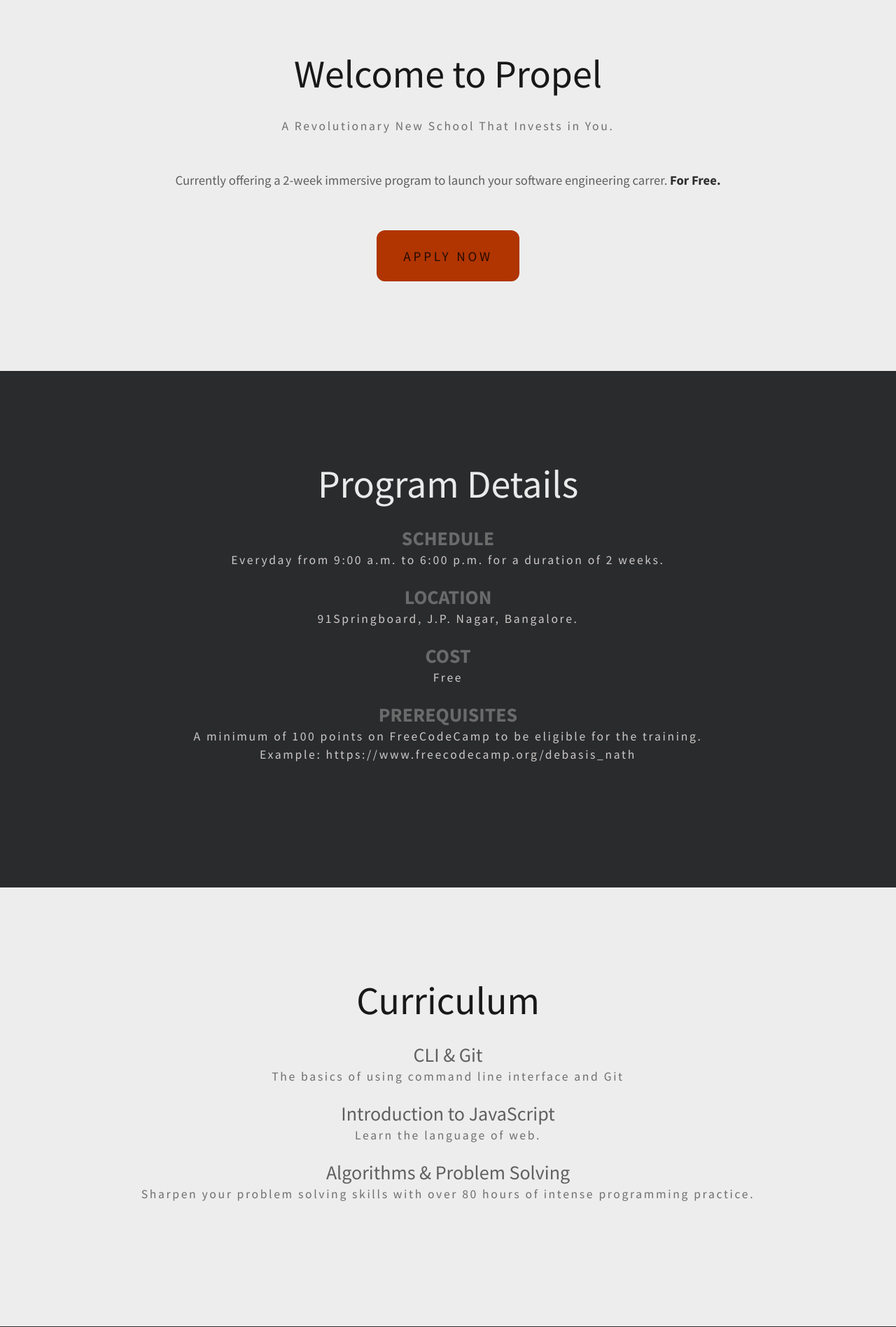
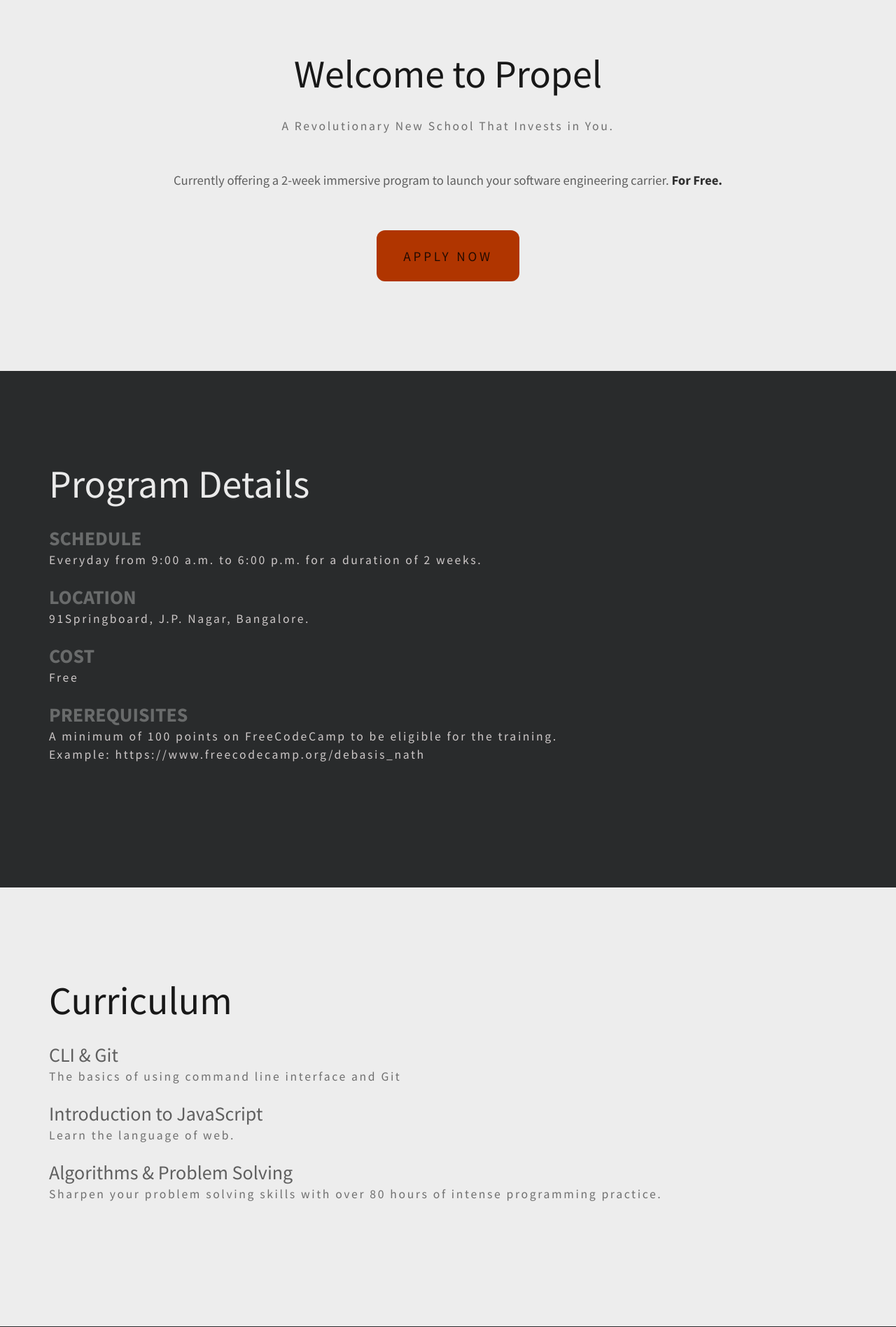
Before and after one commit to surajptl/propel_school, a Django app: template app/templates/app/index.html in a window 1280 px wide. Shown: the part 655-2551 px from the top of the page at 70% size. Run offline with Django 3.2, Linux system fonts and the light colour scheme; the template is opened without the code that fills it, so the values that code supplies are empty; some libraries are stand-ins or nearby versions.

Commit message:
Left-align text on index page

```diff
--- a/app/admin.py
+++ b/app/admin.py
@@ -13,8 +13,8 @@ from time import sleep
 #Admin class for Applicant model
 class ApplicantAdmin(admin.ModelAdmin):
     model = Applicant
-    list_display = ('applicant_name', 'applicant_id', 'phone_number', 'approval','points')
-    list_filter = ('applicant_name', 'approval',)
+    list_display = ('applicant_name', 'applicant_id', 'phone_number', 'approval','points','join_confirm')
+    list_filter = ('applicant_name', 'approval','join_confirm')
     search_fields = ('applicant_id__email','applicant_id__full_name')
     actions = ('fetch_fcc_points', 'shortlist_condidate', \
         'join_propel', 'propel_challenge', 'Extended_propel_challenge')
--- a/app/config.py
+++ b/app/config.py
@@ -1,4 +1,4 @@
 from suit.apps import DjangoSuitConfig
 
 class SuitConfig(DjangoSuitConfig):
-    layout = 'vertical'
+    layout = 'horizontal'
--- a/app/templates/app/index.html
+++ b/app/templates/app/index.html
@@ -36,15 +36,16 @@
         <div id="welcome1" class="container">
             <div class="title1">
                 <h2>Welcome to Propel</h2>
-                <span class="byline">A Revolutionary New School That Invests in You.</span> </div>
+                <span class="byline">A Revolutionary New School That Invests in You.</span>
+            </div>
             <div class="content">
-                <p>Currently offering a 2-week immersive program to launch your software engineering carrer.<strong> For Free.</strong></p>
+                <p>Currently offering a 2-week immersive program to launch your software engineering carrier.<strong> For Free.</strong></p>
                 <a href="{% url 'register' %}" class="button">Apply Now</a> </div>
         </div>
     </div>
     <div id="wrapper1">
         <div id="welcome" class="container">
-            <div class="title">
+            <div class="title text-left">
                 <h2>Program Details</h2>
                 <h3><b>SCHEDULE</b></h3>
                 <span class="byline">Everyday from 9:00 a.m. to 6:00 p.m. for a duration of 2 weeks.</span><br>
@@ -64,7 +65,7 @@
     </div>
     <div id="wrapper2">
         <div id="welcome1" class="container">
-            <div class="title1">
+            <div class="title1 text-left">
                 <h2>Curriculum</h2>
                 <h3>CLI & Git</h3>
                 <span class="byline">The basics of using command line interface and Git</span><br>
@@ -79,7 +80,7 @@
     </div>
     <div id="wrapper1">
         <div id="welcome" class="container">
-            <div class="title">
+            <div class="title text-left">
                 <h2>FAQs</h2>
                 <h3>Why is the program free?</h3>
                 <span class="byline">Because best things in life are. On a serious note, we are supported by tech companies who are interested in hiring our graduates.</span><br>
```
